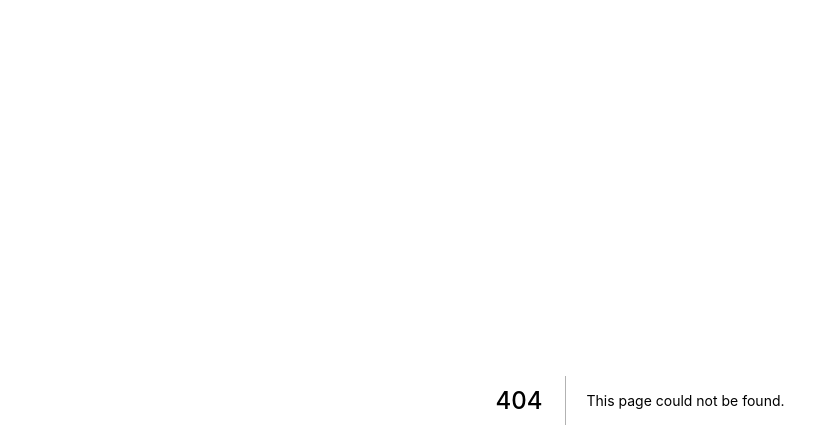
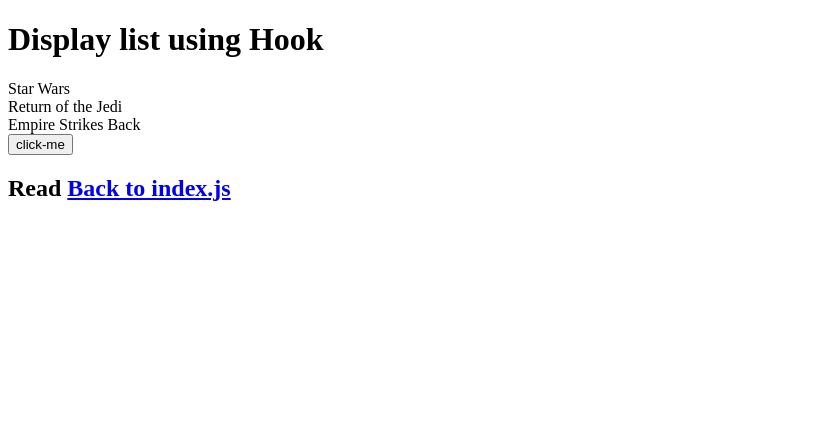
Before and after one commit to leolanese/NextJS-React-converting-components, a Next.js app: page /posts/keys in a window 1280 px wide. Before the commit this address had no page. Shown: the top 448 px of the page, without its empty margins (0-839 px from the left). Built offline with nearby package versions, Linux system fonts and the light colour scheme.

Commit message:
updating nextjs components

```diff
--- a/pages/get/stateAndComponentDidMount.js
+++ b/pages/get/stateAndComponentDidMount.js
@@ -34,8 +34,9 @@ export default function multipleHooks() {
 
   return (
     <div>
-
-      <h1>Adding Hooks to a Class with State and componentDidMount</h1>
+       <header>
+           <h1>Adding Hooks to a Class with State and componentDidMoun</h1>
+       </header>
 
       <input
         type="text"
--- a/pages/get/stateAndComponentDidMountAndComponentDidUpdate.js
+++ b/pages/get/stateAndComponentDidMountAndComponentDidUpdate.js
@@ -23,9 +23,11 @@ function App() {
 
   return (
     <div>
-      <h1 id="header">
+      <header>
+        <h1>
           Adding Hooks to a Class with State, componentDidMount, and componentDidUpdate
-      </h1>
+        </h1>
+      </header>
 
       <input
         type="text"
--- a/pages/index.js
+++ b/pages/index.js
@@ -13,8 +13,8 @@ export default function Home() {
 
         <div className="grid">
           <p className="card">
-            <Link href="/posts/first-post">
-              <a>'first-post.js'</a>
+            <Link href="/posts/keys">
+              <a>'keys.js'</a>
             </Link>
           </p>
 
--- /dev/null
+++ b/pages/posts/keys.js
@@ -0,0 +1,50 @@
+import Link from 'next/link';
+import React, { useState } from 'react';
+
+// Functional Components
+export default function FirstPost() {
+  const initialValue = [
+    "Star Wars", "Return of the Jedi", "Empire Strikes Back",
+  ]
+  {/*
+    useState hook is deconstructed into an array with two items in it:
+    The variable that holds our state (movies)
+    A method that is used to update that state if you need to (setMovies)
+  */}
+  const [ movies, setMovies ] = useState(initialValue);
+
+  const alertName = () => {
+    console.log(movies);
+  };
+
+  return (
+    <div className="container">
+
+      <h1>Display list using Hook</h1>
+
+      {/*
+       Keys are mandatory
+       React uses component keys to determine which of the components in a
+       collection needs to be re-rendered instead of just re-rendering the
+       entire set of components every time anything changes.  */}
+      {movies.map((x) => {
+         return <div key={x}>
+                  {x}
+                </div>;
+      })}
+
+      <button onClick={alertName}>
+        click-me
+      </button>
+
+      <h2 className="title">
+        Read{' '}
+        <Link href="/">
+          <a>Back to index.js</a>
+        </Link>
+      </h2>
+
+    </div>
+
+  )
+}
```
Also changed, not shown: pages/get/noState.js (+11 -1 lines), pages/posts/first-post.js (deleted, +0 -29 lines).
